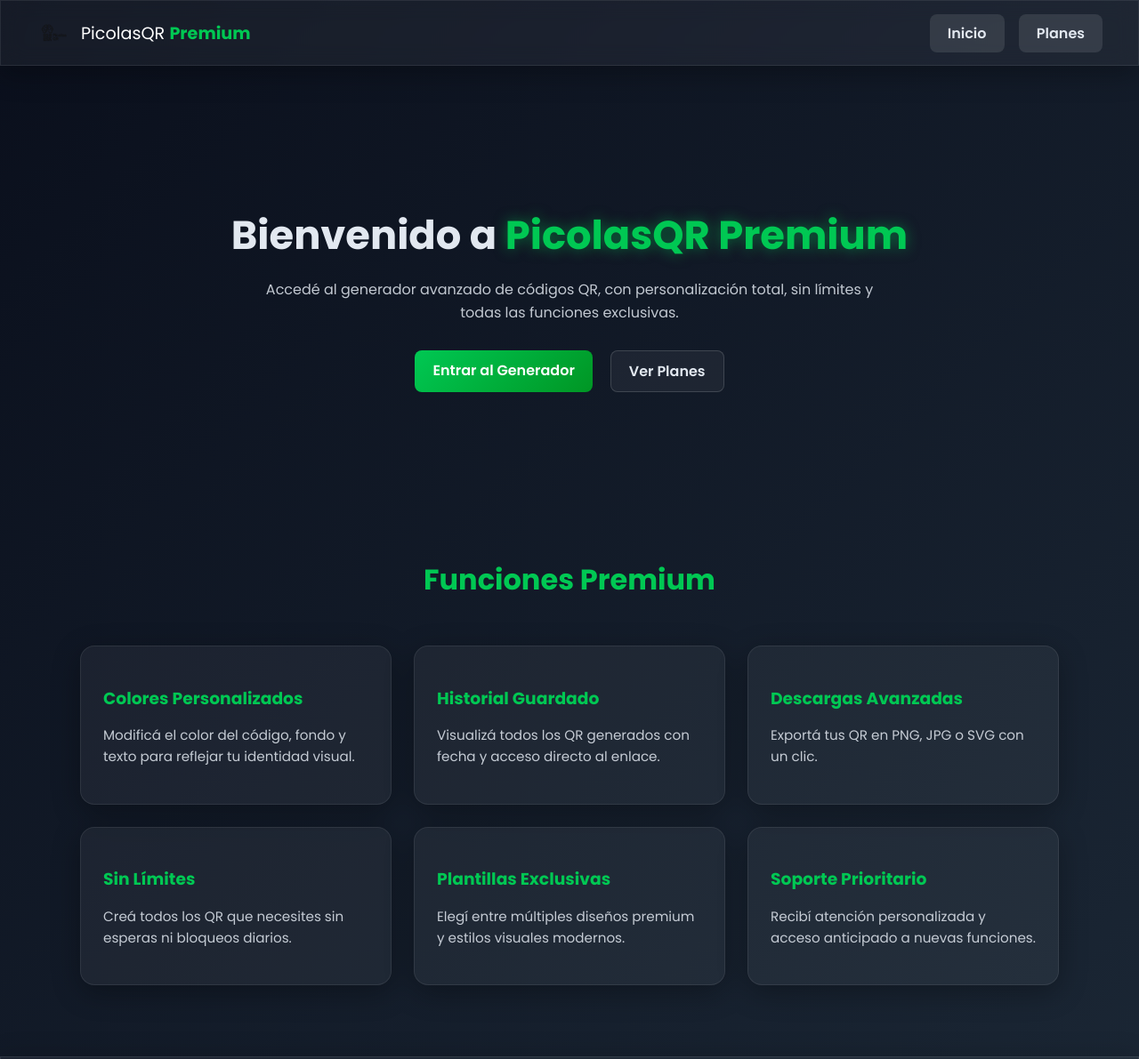
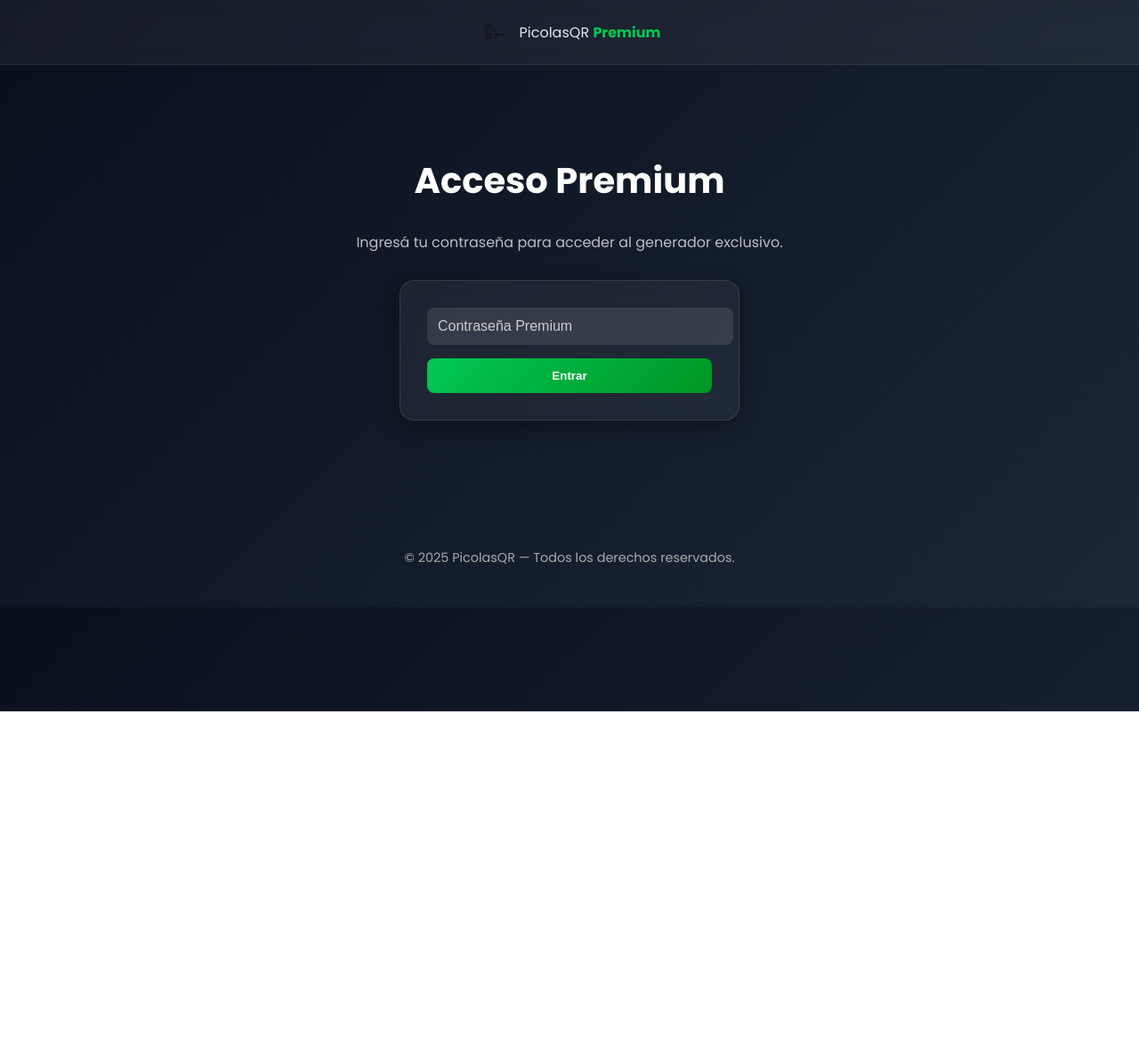
Before and after one commit to picolasYT/QRGenerator-Picolas, a plain HTML site: page premium/index.html in a window 1280 px wide. Shown: the top 1191 px of the page at 89% size. After the commit the page ends 800 px from the top, so only its background shows below. Drawn offline with Linux system fonts and the light colour scheme.

Commit message:
🎨 Actualización Premium con loader, estilos glass y estructura final

```diff
--- a/premium/index.html
+++ b/premium/index.html
@@ -1,88 +1,62 @@
 <!DOCTYPE html>
 <html lang="es">
 <head>
-  <meta charset="UTF-8">
-  <meta name="viewport" content="width=device-width, initial-scale=1.0">
+  <meta charset="UTF-8" />
+  <meta name="viewport" content="width=device-width, initial-scale=1.0" />
   <title>PicolasQR Premium</title>
-  <link rel="stylesheet" href="style.css">
+  <link rel="stylesheet" href="style.css" />
   <script defer src="script.js"></script>
 </head>
 <body>
-
-  <!-- NAVBAR -->
   <header class="navbar glass">
     <div class="logo">
-      <img src="../assets/logo.png" alt="Picolas QR">
+      <img src="../assets/logo.png" alt="PicolasQR" />
       <span>PicolasQR <strong>Premium</strong></span>
     </div>
-    <nav>
-      <a href="../index.html" class="btn">Inicio</a>
-      <a href="../pricing/index.html" class="btn">Planes</a>
-    </nav>
   </header>
 
-  <!-- HERO -->
-  <section class="hero fade-in">
-    <h1>Bienvenido a <span class="highlight">PicolasQR Premium</span></h1>
-    <p>
-      Accedé al generador avanzado de códigos QR, con personalización total, sin límites y todas las funciones exclusivas.
-    </p>
+  <main class="content fade-in">
+    <h1>Acceso Premium</h1>
+    <p>Ingresá tu contraseña para acceder al generador exclusivo.</p>
 
-    <div class="hero-buttons">
-      <a href="#" id="openModal" class="btn primary">Entrar al Generador</a>
-      <a href="../pricing/index.html" class="btn secondary">Ver Planes</a>
+    <div class="login-box glass">
+      <input type="password" id="passwordInput" placeholder="Contraseña Premium" />
+      <button id="loginBtn" class="btn primary">Entrar</button>
     </div>
-  </section>
+  </main>
 
-  <!-- FEATURES -->
-  <section class="features fade-in">
-    <h2>Funciones Premium</h2>
-    <div class="features-grid">
-      <div class="feature-card glass">
-        <h3>Colores Personalizados</h3>
-        <p>Modificá el color del código, fondo y texto para reflejar tu identidad visual.</p>
-      </div>
-      <div class="feature-card glass">
-        <h3>Historial Guardado</h3>
-        <p>Visualizá todos los QR generados con fecha y acceso directo al enlace.</p>
-      </div>
-      <div class="feature-card glass">
-        <h3>Descargas Avanzadas</h3>
-        <p>Exportá tus QR en PNG, JPG o SVG con un clic.</p>
-      </div>
-      <div class="feature-card glass">
-        <h3>Sin Límites</h3>
-        <p>Creá todos los QR que necesites sin esperas ni bloqueos diarios.</p>
-      </div>
-      <div class="feature-card glass">
-        <h3>Plantillas Exclusivas</h3>
-        <p>Elegí entre múltiples diseños premium y estilos visuales modernos.</p>
-      </div>
-      <div class="feature-card glass">
-        <h3>Soporte Prioritario</h3>
-        <p>Recibí atención personalizada y acceso anticipado a nuevas funciones.</p>
-      </div>
-    </div>
-  </section>
-
-  <!-- MODAL DE ACCESO PREMIUM -->
-  <div id="loginModal" class="modal">
-    <div class="modal-content glass">
-      <h2>Acceso Premium</h2>
-      <p>Ingrese su contraseña para acceder al Generador Premium.</p>
-      <input type="password" id="accessPass" placeholder="Contraseña Premium">
-      <div class="modal-actions">
-        <button id="verifyBtn" class="btn primary">Verificar</button>
-        <button id="closeModal" class="btn secondary">Cancelar</button>
-      </div>
-      <p id="errorMsg" class="error"></p>
-    </div>
+  <!-- Loader -->
+  <div id="picolasLoader" class="loader-container">
+    <div class="loader"></div>
+    <h2>Cargando <span>PicolasQR Premium</span>...</h2>
+    <p>Por favor, esperá un momento</p>
   </div>
 
-  <!-- FOOTER -->
   <footer class="glass">
-    <p>© 2025 PicolasQR Premium — Todos los derechos reservados.</p>
+    <p>© 2025 PicolasQR — Todos los derechos reservados.</p>
   </footer>
 
+  <script>
+    const loader = document.getElementById("picolasLoader");
+    loader.style.display = "none";
+
+    const loginBtn = document.getElementById("loginBtn");
+    loginBtn.addEventListener("click", () => {
+      const pass = document.getElementById("passwordInput").value.trim();
+      const users = ["Test", "Luis2025"]; // contraseñas válidas
+
+      if (users.includes(pass)) {
+        loader.style.display = "flex";
+        setTimeout(() => {
+          loader.classList.add("fadeOut");
+          setTimeout(() => loader.remove(), 700);
+          localStorage.setItem("premiumUser", pass);
+          window.location.href = "/premium/generator/";
+        }, 2000);
+      } else {
+        alert("Contraseña incorrecta.");
+      }
+    });
+  </script>
 </body>
 </html>
--- a/premium/style.css
+++ b/premium/style.css
@@ -8,186 +8,172 @@ body {
   overflow-x: hidden;
 }
 
-/* Glass Effect */
-.glass {
-  background: rgba(255, 255, 255, 0.05);
-  backdrop-filter: blur(12px);
-  border: 1px solid rgba(255, 255, 255, 0.08);
-  box-shadow: 0 8px 32px rgba(0, 0, 0, 0.3);
-}
-
-/* Navbar */
+/* =========================
+   NAVBAR
+   ========================= */
 .navbar {
   display: flex;
-  justify-content: space-between;
+  justify-content: center;
   align-items: center;
-  padding: 16px 40px;
+  padding: 18px 0;
+  background: rgba(255, 255, 255, 0.05);
+  backdrop-filter: blur(10px);
+  border-bottom: 1px solid rgba(255, 255, 255, 0.08);
   position: sticky;
   top: 0;
   z-index: 10;
 }
+
 .logo {
   display: flex;
   align-items: center;
   gap: 10px;
-  color: #fff;
-  font-size: 1.2rem;
 }
 .logo img {
-  height: 40px;
+  height: 36px;
 }
 .logo strong {
   color: #00c853;
 }
-nav .btn {
-  margin-left: 12px;
+
+/* =========================
+   MAIN LOGIN
+   ========================= */
+.content {
+  text-align: center;
+  margin-top: 100px;
+  animation: fadeIn 1s ease;
+}
+.content h1 {
+  font-size: 2.5rem;
+  color: #fff;
+}
+.content p {
+  opacity: 0.8;
+  margin-bottom: 30px;
 }
 
-/* Buttons */
+.login-box {
+  margin: 0 auto;
+  width: 320px;
+  padding: 30px;
+  border-radius: 16px;
+  background: rgba(255, 255, 255, 0.05);
+  backdrop-filter: blur(10px);
+  border: 1px solid rgba(255, 255, 255, 0.1);
+  box-shadow: 0 8px 24px rgba(0, 0, 0, 0.3);
+}
+
+.login-box input {
+  width: 100%;
+  padding: 12px;
+  border: none;
+  border-radius: 8px;
+  margin-bottom: 15px;
+  background: rgba(255, 255, 255, 0.1);
+  color: #fff;
+  font-size: 1rem;
+}
+.login-box input::placeholder {
+  color: #ccc;
+}
+
 .btn {
   border: none;
-  padding: 10px 20px;
   border-radius: 8px;
-  background: rgba(255, 255, 255, 0.1);
-  color: #e2e8f0;
+  padding: 12px 20px;
   font-weight: 600;
-  text-decoration: none;
-  transition: 0.3s;
   cursor: pointer;
-}
-.btn:hover {
-  background: #00c853;
-  color: #fff;
+  transition: 0.3s ease;
 }
 .btn.primary {
   background: linear-gradient(135deg, #00c853, #009624);
-  color: #fff;
+  color: white;
+  width: 100%;
 }
 .btn.primary:hover {
   transform: scale(1.05);
-  box-shadow: 0 0 25px rgba(0, 200, 83, 0.5);
-}
-.btn.secondary {
-  background: rgba(255, 255, 255, 0.05);
-  border: 1px solid rgba(255, 255, 255, 0.15);
+  box-shadow: 0 0 20px rgba(0, 200, 83, 0.5);
 }
 
-/* Hero */
-.hero {
+/* =========================
+   FOOTER
+   ========================= */
+footer {
   text-align: center;
-  padding: 120px 20px 80px;
-}
-.hero h1 {
-  font-size: 2.8rem;
-  font-weight: 700;
-  margin-bottom: 15px;
-}
-.highlight {
-  color: #00c853;
-  text-shadow: 0 0 15px rgba(0, 200, 83, 0.5);
-}
-.hero p {
-  max-width: 700px;
-  margin: 0 auto 30px;
-  opacity: 0.85;
-  line-height: 1.6;
-}
-.hero-buttons {
-  display: flex;
-  justify-content: center;
-  gap: 20px;
-}
-
-/* Features */
-.features {
-  padding: 80px 40px;
-  text-align: center;
-}
-.features h2 {
-  color: #00c853;
-  font-size: 2rem;
-  margin-bottom: 50px;
-}
-.features-grid {
-  display: grid;
-  grid-template-columns: repeat(auto-fit, minmax(280px, 1fr));
-  gap: 25px;
-  max-width: 1100px;
-  margin: 0 auto;
-}
-.feature-card {
-  border-radius: 16px;
-  padding: 25px;
-  text-align: left;
-  transition: 0.3s;
-}
-.feature-card:hover {
-  transform: translateY(-5px);
-  box-shadow: 0 0 25px rgba(0, 200, 83, 0.2);
-}
-.feature-card h3 {
-  color: #00c853;
-  margin-bottom: 10px;
-}
-.feature-card p {
-  opacity: 0.85;
-  font-size: 0.95rem;
-  line-height: 1.6;
-}
-
-/* Modal */
-.modal {
-  display: none;
-  position: fixed;
-  inset: 0;
-  background: rgba(0, 0, 0, 0.65);
-  justify-content: center;
-  align-items: center;
-  z-index: 100;
-}
-.modal-content {
-  width: 90%;
-  max-width: 400px;
-  padding: 30px;
-  border-radius: 16px;
-  text-align: center;
-}
-.modal input {
-  width: 100%;
-  padding: 10px;
-  border-radius: 8px;
-  border: none;
-  margin-top: 10px;
-  font-size: 1rem;
-}
-.modal-actions {
-  margin-top: 20px;
-  display: flex;
-  justify-content: space-between;
-}
-.error {
-  color: #ff6b6b;
-  margin-top: 10px;
+  color: #aaa;
+  padding: 30px 0;
+  margin-top: 100px;
   font-size: 0.9rem;
 }
 
-/* Footer */
-footer {
-  text-align: center;
-  padding: 40px;
-  color: #aaa;
+/* =========================
+   ANIMACIONES
+   ========================= */
+@keyframes fadeIn {
+  from { opacity: 0; transform: translateY(10px); }
+  to { opacity: 1; transform: translateY(0); }
+}
+
+/* =========================
+   LOADER (Pantalla de carga)
+   ========================= */
+.loader-container {
+  position: fixed;
+  top: 0;
+  left: 0;
+  width: 100%;
+  height: 100%;
+  background: radial-gradient(circle at top left, #101820, #0a0f1c);
+  display: flex;
+  flex-direction: column;
+  justify-content: center;
+  align-items: center;
+  z-index: 9999;
+  color: #e2e8f0;
+  font-family: 'Poppins', sans-serif;
+  transition: opacity 0.7s ease, visibility 0.7s ease;
+}
+
+.loader-container h2 {
+  margin-top: 20px;
+  font-size: 1.5rem;
+  font-weight: 600;
+}
+.loader-container h2 span {
+  color: #00c853;
+}
+.loader-container p {
+  opacity: 0.7;
   font-size: 0.9rem;
 }
 
-/* Animations */
-.fade-in {
+/* Ruedita */
+.loader {
+  border: 4px solid rgba(255, 255, 255, 0.2);
+  border-top: 4px solid #00c853;
+  border-radius: 50%;
+  width: 60px;
+  height: 60px;
+  animation: spin 1s linear infinite;
+}
+@keyframes spin {
+  from { transform: rotate(0deg); }
+  to { transform: rotate(360deg); }
+}
+.fadeOut {
   opacity: 0;
-  transform: translateY(15px);
-  animation: fadeInUp 0.8s ease forwards;
+  visibility: hidden;
 }
-@keyframes fadeInUp {
-  to {
-    opacity: 1;
-    transform: translateY(0);
+
+/* =========================
+   RESPONSIVE
+   ========================= */
+@media (max-width: 600px) {
+  .content h1 {
+    font-size: 1.9rem;
+  }
+  .login-box {
+    width: 85%;
   }
 }
```
Also changed, not shown: premium/generator/index.html (+16 -6 lines), premium/generator/style.css (+90 -15 lines).
